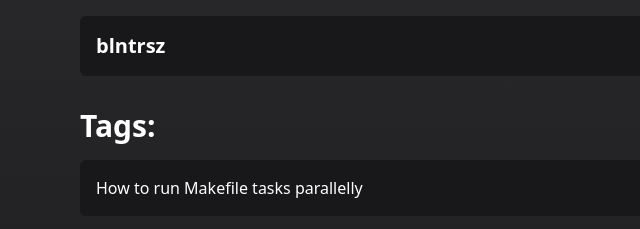
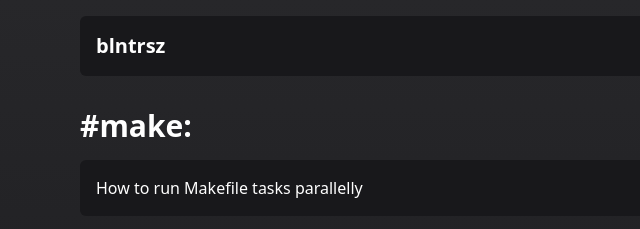
Before and after one commit to blntrsz/blog, an Astro site: page /tags/make in a window 1280 px wide. Shown: the top 229 px of the page, 0-640 px from the left. Built offline with nearby package versions, Linux system fonts and the light colour scheme; Astro itself is replaced by a stand-in of ours.

Commit message:
fix tag page

```diff
--- a/src/pages/tags/[...slug].astro
+++ b/src/pages/tags/[...slug].astro
@@ -35,7 +35,9 @@ export async function getStaticPaths() {
 ---
 
 <BaseLayout title={SITE_TITLE} description={SITE_DESCRIPTION}>
-  <h1>Tags:</h1>
+  <h1>
+    #{tag}:
+  </h1>
   <ul class="grid gap-4 pl-0 list-none">
     {
       posts.map((post) => (
```
